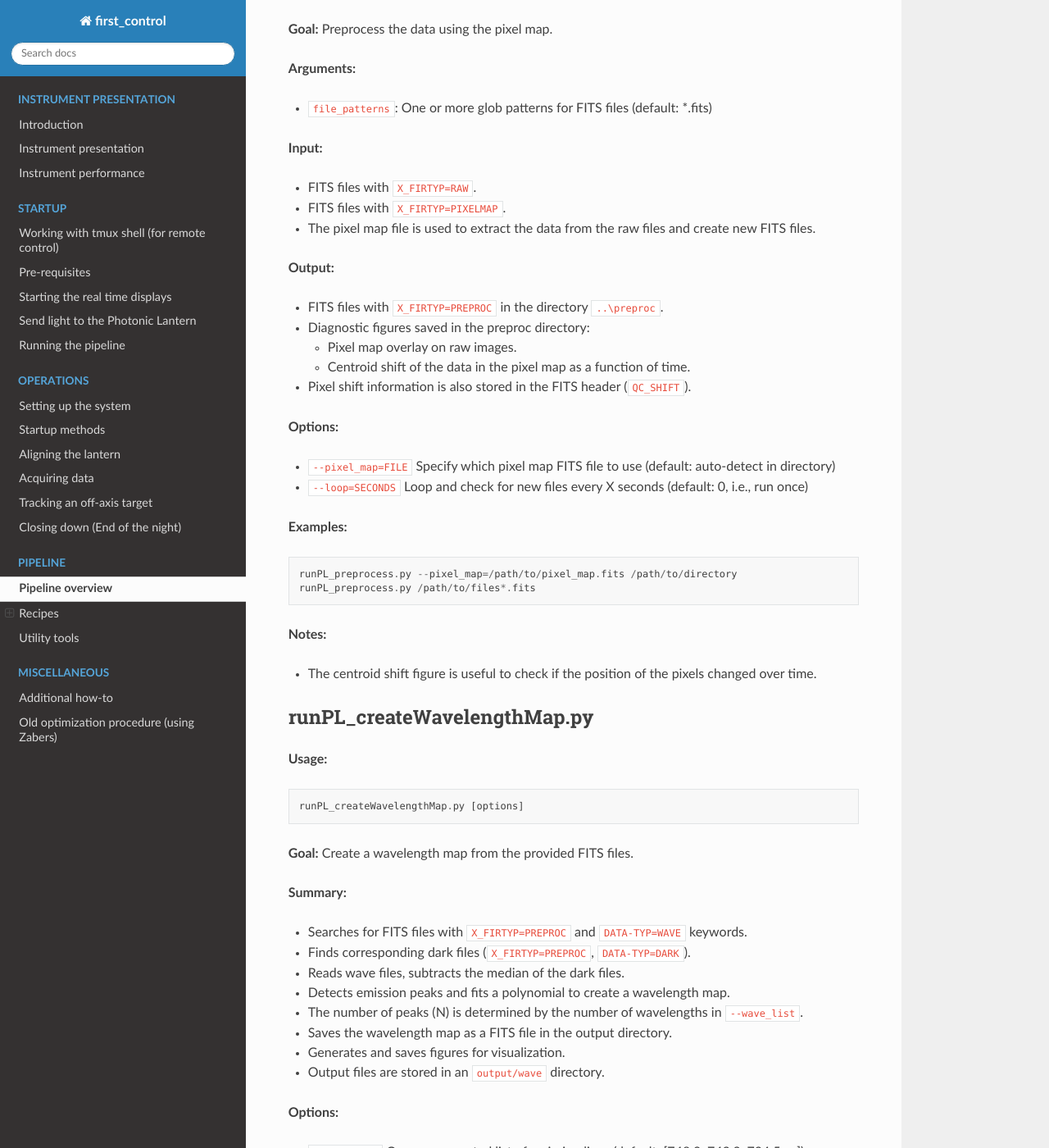
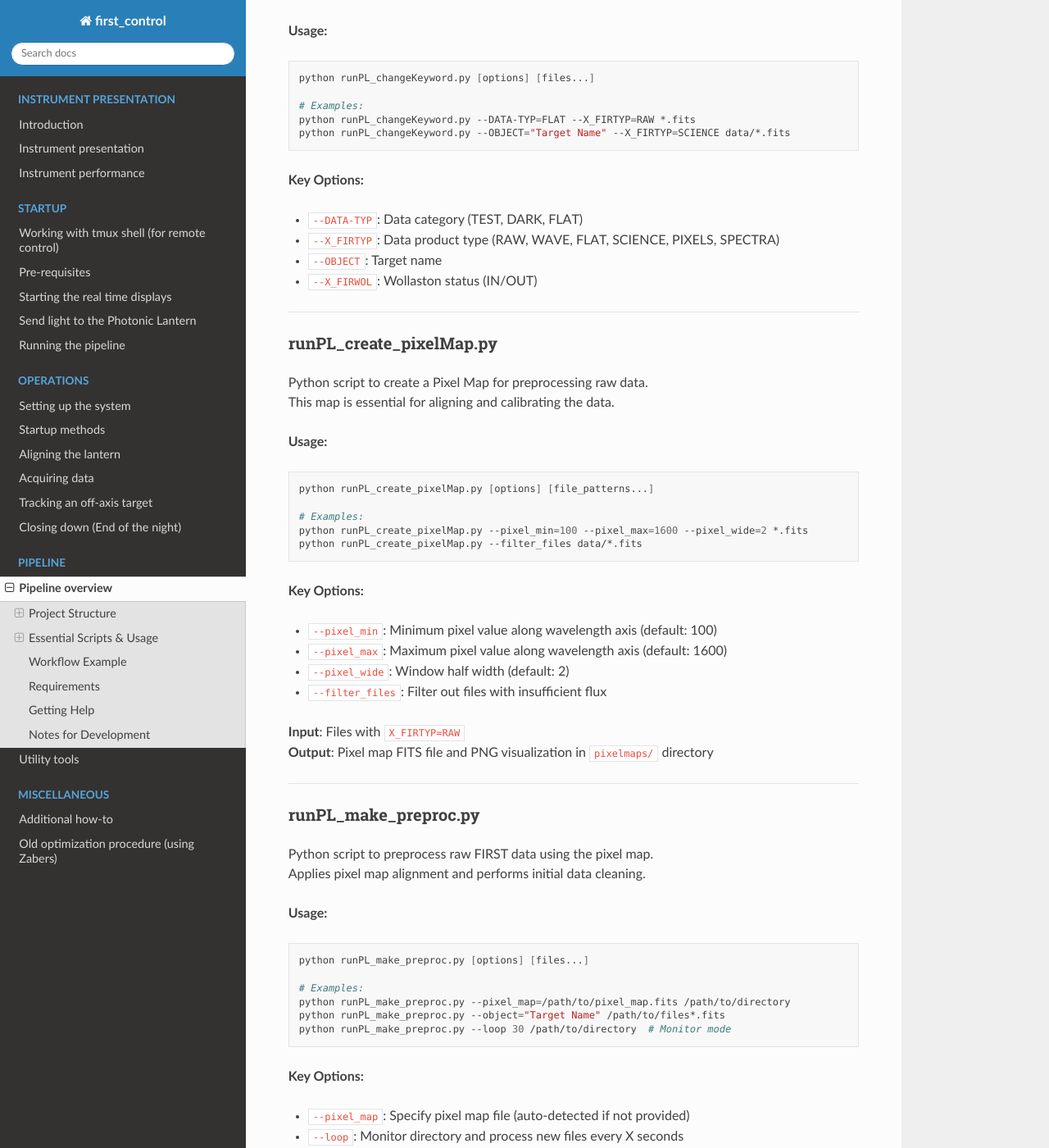
Before and after one commit to scexao-org/first_control, a Sphinx documentation site: the page built from source/pipeline_recipies.md, in a window 1280 px wide and 1400 px high, scrolled down 1638 px. Shown: the whole window at 82% size. Built offline with Sphinx 7.4.7 and the Read the Docs theme 3.1.0, drawn with Linux system fonts in a browser that asks for light colours; some of the changed text lies outside the part shown.

Commit message:
update pipeline recipies section

````diff
--- a/source/pipeline_recipies.md
+++ b/source/pipeline_recipies.md
@@ -2,161 +2,234 @@
 
 ![](overview.png)
 
-# Recipes
+Pipeline to reduce the FIRST data (using the Visible Photonic Lantern) at SUBARU/SCEXAO.
+The scripts are designed to run sequentially, each handling a specific stage of data reduction, calibration, and analysis. FITS file keywords are used to determine file roles and processing steps.
 
-## runPL_createPixelMap.py
+## Project Structure
+
+### Directory Organization
+```
+first_pipeline/
+├── classes/          # Data structure classes
+│   ├── runPL_class_couplingMap.py
+│   ├── runPL_class_dataCube.py
+│   └── runPL_class_pixelMap.py
+├── libraries/        # Utility functions
+│   ├── runPL_library_basic.py
+│   ├── runPL_library_io.py
+│   ├── runPL_library_linalg.py
+│   └── runPL_library_plots.py
+└── [main scripts]    # Primary pipeline scripts
+```
+
+### Key Components & Workflow
+- **Shell and Python scripts**: Each major step is a separate script
+- **Data flow**: Raw FITS files → Pixel Map → Preprocessing → Wavelength Map → Coupling Maps → Calibration → Image Reconstruction
+- **Script chaining**: Output from one script is often input for the next
+- **Modern CLI**: All scripts use `argparse` for professional command-line interfaces
+
+## Essential Scripts & Usage
+
+### runPL_dfits
+Shell script to quickly inspect the key parameters of a FIRST FITS file.
+**Requirements**: `dfits` from [ESO FITS Tools](https://github.com/granttremblay/eso_fits_tools)
 
 **Usage:**
-```
-runPL_createPixelMap.py [options] [file_patterns]
-```
-**Goal:** Create the pixel map needed to preprocess the data.
-
-**Arguments:**
-- `file_patterns`: One or more glob patterns for FITS files (default: *.fits)
-
-**Input:**
-- FITS files with `X_FIRTYP=RAW`.
-
-**Output:**
-- FITS files with `X_FIRTYP=PIXELMAP` in the directory `..\pixelmap`.
-- A PNG file with the pixel map visualization in the directory `..\pixelmap`.
-
-**Options:**
-- `--pixel_min`         Minimum pixel value along wavelength axis (default: 20)
-- `--pixel_max`         Maximum pixel value along wavelength axis (default: 1600)
-- `--pixel_wide`        Window half width (default: 2; full width = 2*pixel_wide+1)
-- `--output_channels`   Number of output channels (default: 38)
-
-**Examples:**
-```
-runPL_createPixelMap.py --pixel_min=20 --pixel_max=1600 --pixel_wide=2 --output_channels=38 *.fits
-runPL_createPixelMap.py --pixel_min=50 --pixel_max=1500 --output_channels=32 data/*.fits
+```bash
+./runPL_dfits <path_to_fits_file>
 ```
 
-## runPL_preprocess.py
+---
+
+### runPL_changeKeyword.py
+Python script to update FITS header keywords for file classification.
+Useful for temporary keyword changes during data organization.
 
 **Usage:**
-```
-runPL_preprocess.py [options] [directory | files.fits]
-```
-**Goal:** Preprocess the data using the pixel map.
+```bash
+python runPL_changeKeyword.py [options] [files...]
 
-**Arguments:**
-- `file_patterns`: One or more glob patterns for FITS files (default: *.fits)
-
-**Input:**
-- FITS files with `X_FIRTYP=RAW`.
-- FITS files with `X_FIRTYP=PIXELMAP`.
-- The pixel map file is used to extract the data from the raw files and create new FITS files.
-
-**Output:**
-- FITS files with `X_FIRTYP=PREPROC` in the directory `..\preproc`.
-- Diagnostic figures saved in the preproc directory:
-    * Pixel map overlay on raw images.
-    * Centroid shift of the data in the pixel map as a function of time.
-- Pixel shift information is also stored in the FITS header (`QC_SHIFT`).
-
-**Options:**
-- `--pixel_map=FILE`   Specify which pixel map FITS file to use (default: auto-detect in directory)
-- `--loop=SECONDS`     Loop and check for new files every X seconds (default: 0, i.e., run once)
-
-**Examples:**
-```
-runPL_preprocess.py --pixel_map=/path/to/pixel_map.fits /path/to/directory
-runPL_preprocess.py /path/to/files*.fits
+# Examples:
+python runPL_changeKeyword.py --DATA-TYP=FLAT --X_FIRTYP=RAW *.fits
+python runPL_changeKeyword.py --OBJECT="Target Name" --X_FIRTYP=SCIENCE data/*.fits
 ```
 
-**Notes:**
-- The centroid shift figure is useful to check if the position of the pixels changed over time.
+**Key Options:**
+- `--DATA-TYP`: Data category (TEST, DARK, FLAT)
+- `--X_FIRTYP`: Data product type (RAW, WAVE, FLAT, SCIENCE, PIXELS, SPECTRA)
+- `--OBJECT`: Target name
+- `--X_FIRWOL`: Wollaston status (IN/OUT)
 
-## runPL_createWavelengthMap.py
+---
+
+### runPL_create_pixelMap.py
+Python script to create a Pixel Map for preprocessing raw data.
+This map is essential for aligning and calibrating the data.
 
 **Usage:**
-```
-runPL_createWavelengthMap.py [options]
-```
-**Goal:** Create a wavelength map from the provided FITS files.
+```bash
+python runPL_create_pixelMap.py [options] [file_patterns...]
 
-**Summary:**
-- Searches for FITS files with `X_FIRTYP=PREPROC` and `DATA-TYP=WAVE` keywords.
-- Finds corresponding dark files (`X_FIRTYP=PREPROC`, `DATA-TYP=DARK`).
-- Reads wave files, subtracts the median of the dark files.
-- Detects emission peaks and fits a polynomial to create a wavelength map.
-- The number of peaks (N) is determined by the number of wavelengths in `--wave_list`.
-- Saves the wavelength map as a FITS file in the output directory.
-- Generates and saves figures for visualization.
-- Output files are stored in an `output/wave` directory.
-
-**Options:**
-- `--wave_list`   Comma-separated list of emission lines (default: [748.9, 743.9, 724.5, ...])
-- `--filelist`    Folder containing the preprocessed FITS files (default: .)
-
-**Example:**
-```
-runPL_createWavelengthMap.py --wave_list="[748.9, 743.9, 724.5, ...]"
+# Examples:
+python runPL_create_pixelMap.py --pixel_min=100 --pixel_max=1600 --pixel_wide=2 *.fits
+python runPL_create_pixelMap.py --filter_files data/*.fits
 ```
 
-## runPL_createCouplingMap.py
+**Key Options:**
+- `--pixel_min`: Minimum pixel value along wavelength axis (default: 100)
+- `--pixel_max`: Maximum pixel value along wavelength axis (default: 1600)
+- `--pixel_wide`: Window half width (default: 2)
+- `--filter_files`: Filter out files with insufficient flux
+
+**Input**: Files with `X_FIRTYP=RAW`
+**Output**: Pixel map FITS file and PNG visualization in `pixelmaps/` directory
+
+---
+
+### runPL_make_preproc.py
+Python script to preprocess raw FIRST data using the pixel map.
+Applies pixel map alignment and performs initial data cleaning.
 
 **Usage:**
-```
-runPL_createCouplingMap.py [options] files.fits
-```
-**Goal:** Create coupling maps from preprocessed photonic lantern data.
+```bash
+python runPL_make_preproc.py [options] [files...]
 
-**Summary:**
-- Takes as input a list of files with `DPR_CATG=CMAP` and `DPR_TYPE=PREPROC` keywords.
-- Selects files based on modulation pattern, modulation scale, and object name if specified.
-- Computes SVD-based coupling maps, saves results to FITS, and generates diagnostic plots.
-
-**Input:**
-- FITS files with `X_FIRTYP=PREPROC` in the directory or matching the argument pattern.
-
-**Output:**
-- FITS files with `X_FIRTYP=COUPLINGMAP` in the `../couplingmaps` directory.
-- A PDF report with plots of the coupling maps and the SVD analysis.
-
-**Options:**
-- `--wavelength_smooth`  Smoothing factor for wavelength (default: 20)
-- `--wavelength_bin`     Binning factor for wavelength (default: 15)
-- `--object_name`        Select data by object name (default: NONE)
-- `--modID`              Select modulation pattern by user [0 = first in list] (default: 0)
-- `--modScale`           Select modulation scale by user [0 = first in list] (default: 0)
-- `--Nsingular`          Number of singular values to use (default: 57)
-
-**Example:**
-```
-runPL_createCouplingMap.py *.fits
+# Examples:
+python runPL_make_preproc.py --pixel_map=/path/to/pixel_map.fits /path/to/directory
+python runPL_make_preproc.py --object="Target Name" /path/to/files*.fits
+python runPL_make_preproc.py --loop 30 /path/to/directory  # Monitor mode
 ```
 
-## runPL_imageReconstruction.py
+**Key Options:**
+- `--pixel_map`: Specify pixel map file (auto-detected if not provided)
+- `--loop`: Monitor directory and process new files every X seconds
+- `--object`: Process only files with specified OBJECT name
 
-**Goal:**
-Reconstruct images from FIRST Photonic Lantern data using specified coupling maps and options.
+**Input**: Files with `X_FIRTYP=RAW` and `X_FIRTYP=PIXELMAP`
+**Output**: Preprocessed files with `X_FIRTYP=PREPROC` in `preproc/` directory
 
-**Summary:**
-- Processes preprocessed FITS files, applies coupling maps, reconstructs images, and saves the results.
-- Supports selection by object name, modulation pattern, and smoothing options.
-- Can save individual frames, wavelength slices, and residuals, and allows explicit selection of coupling map files.
+---
 
-**Input:**
-- Preprocessed data FITS files (e.g., with `DPR_CATG=OBJECT` and `DPR_TYPE=PREPROC`)
-- Coupling map FITS files (with `X_FIRTYP=COUPLINGMAP`)
+### runPL_create_wavelengthMap.py
+Python script to create a Wavelength Map from preprocessed data.
+Identifies emission lines and maps them to pixel positions for wavelength calibration.
 
-**Output:**
-- Reconstructed image FITS files, including summed images, residuals, and optionally individual frames and wavelength slices.
+**Usage:**
+```bash
+python runPL_create_wavelengthMap.py [options] [files...]
 
-**Options:**
-- `--object_name <str>`           Select data by object name (default: NONE)
-- `--modID <int>`                 Select modulation pattern by user [0 = first in list] (default: 0)
-- `--modScale <int>`              Select modulation scale by user [0 = first in list] (default: 0)
-- `--coupling_map <str>`          Select which coupling map file to use (default: the one in the directory)
-- `--wavelength_smooth <int>`     Smoothing factor for wavelength (default: 1)
-- `--save_individual_frames`      Save individual frames (default: True)
-- `--save_individual_wavelength`  Save individual wavelength slices (default: False)
+# Examples:
+python runPL_create_wavelengthMap.py --wave_list="[753.6, 748.9, 743.9]" *.fits
+python runPL_create_wavelengthMap.py --poly_degree=3 data/*.fits
+```
 
-**Example:**
+**Input**: Files with `X_FIRTYP=WAVE`
+**Output**: Wavelength map for spectral calibration
+
+---
+
+### runPL_create_couplingMaps.py
+Python script to create Coupling Maps from preprocessed data.
+Analyzes the coupling efficiency of the photonic lantern channels.
+
+**Usage:**
+```bash
+python runPL_create_couplingMaps.py [options] [files...]
+
+# Examples:
+python runPL_create_couplingMaps.py --cmap_size=25 *.fits
+python runPL_create_couplingMaps.py --output_dir=/custom/path data/*.fits
 ```
-python runPL_imageReconstruction.py --object_name=HIP81126 --modID=1 --coupling_map=path/to/couplingmap.fits *.fits
+
+**Key Options:**
+- `--cmap_size`: Size of coupling map grid
+- `--output_dir`: Custom output directory
+
+**Input**: Preprocessed files
+**Output**: Coupling efficiency maps
+
+---
+
+### runPL_make_image.py
+Python script to reconstruct images from coupling maps.
+Processes data cubes and generates deconvolved images.
+
+**Usage:**
+```bash
+python runPL_make_image.py [options] [files...]
+
+# Examples:
+python runPL_make_image.py --coupling_map=/path/to/map.fits *.fits
+python runPL_make_image.py --deconvolution_method=richardson_lucy data/*.fits
 ```
+
+**Input**: Coupling maps and data cubes
+**Output**: Reconstructed images and diagnostic plots
+
+---
+
+### runPL_make_astrometry.py
+Python script for astrometric analysis from FIRST Photonic Lantern data.
+Performs precise position measurements and astrometric calibrations using coupling maps.
+
+**Usage:**
+```bash
+python runPL_make_astrometry.py [options] [files...]
+
+# Examples:
+python runPL_make_astrometry.py --wollaston IN *.fits
+python runPL_make_astrometry.py --coupling_map=/path/to/map.fits --save_individual_frames data/*.fits
+python runPL_make_astrometry.py --wavelength_smooth 2 --pyramids *.fits
+```
+
+**Key Options:**
+- `--wollaston`: Wollaston status (IN for internal, OUT for no wollaston)
+- `--coupling_map`: Force selection of specific coupling map file
+- `--dark_files`: Select specific dark file(s) to use
+- `--wavelength_smooth`: Smoothing factor for wavelength processing (default: 1)
+- `--save_individual_frames`: Save individual frames (default: True)
+- `--save_individual_wavelength`: Save individual wavelength data (default: False)
+- `--pyramids`: Use pyramids for data fitting by coupling map (default: False)
+
+**Input**: Preprocessed FITS files with coupling maps
+**Output**: Astrometric measurements and calibrated position data
+
+---
+
+## Workflow Example
+
+1. **Inspect FITS files**: `./runPL_dfits <file>`
+2. **Update keywords**: `python runPL_changeKeyword.py --X_FIRTYP=RAW *.fits`
+3. **Create pixel map**: `python runPL_create_pixelMap.py --filter_files *.fits`
+4. **Preprocess data**: `python runPL_make_preproc.py /data/directory`
+5. **Generate wavelength map**: `python runPL_create_wavelengthMap.py *.fits`
+6. **Create coupling maps**: `python runPL_create_couplingMaps.py *.fits`
+7. **Perform astrometry**: `python runPL_make_astrometry.py *.fits`
+8. **Reconstruct images**: `python runPL_make_image.py *.fits`
+
+## Requirements
+
+- **Python dependencies**: numpy, astropy, matplotlib, scipy (standard scientific stack)
+- **External tools**: `dfits` from ESO FITS Tools for FITS inspection
+- **FITS keywords**: Scripts rely on specific header keywords for file selection
+
+## Getting Help
+
+All scripts provide detailed help information:
+```bash
+python [script_name] --help
+```
+
+This displays:
+- Complete usage syntax
+- Detailed option descriptions
+- Input/output file requirements
+- Practical examples
+- Default values
+
+## Notes for Development
+
+- **Modern CLI**: All scripts use `argparse` with professional help messages
+- **Organized imports**: Classes in `classes/` directory, libraries in `libraries/`
+- **Consistent patterns**: Follow existing argument and naming conventions
+- **FITS compliance**: Maintain keyword conventions for pipeline compatibility
````
Also changed, not shown: 1 other file.
